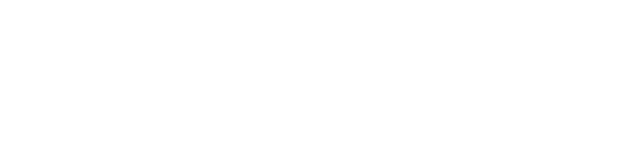
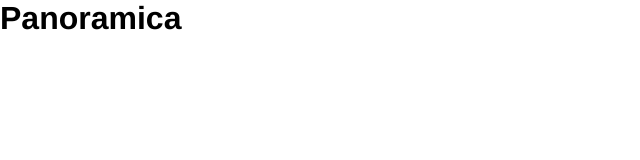
Before and after one commit to slaylines/panoramica, a website built with Parcel: page src/index.html in a window 1280 px wide. Shown: the whole page, without its empty margins (0-640 px from the left). Built offline with nearby package versions, Linux system fonts and the light colour scheme.

Commit message:
Add jquery and normalize deps

```diff
--- a/src/index.html
+++ b/src/index.html
@@ -4,9 +4,12 @@
     <meta charset="utf-8">
     <title>Panoramica</title>
 
-    <link rel="stylesheet" href="./styles/index.css">
+    <link rel="stylesheet" href="./styles/index.scss">
     <script src="./scripts/index.js"></script>
   </head>
   <body>
+    <main>
+      <h1>Panoramica</h1>
+    </main>
   </body>
 </html>
--- a/src/scripts/index.js
+++ b/src/scripts/index.js
@@ -1,2 +1,5 @@
-window.addEventListener('load', () => {
+import $ from 'jquery';
+
+$(document).ready(() => {
+  console.log('READY');
 });
--- /dev/null
+++ b/src/styles/index.scss
@@ -0,0 +1,24 @@
+@import 'normalize.css';
+
+* {
+  box-sizing: border-box;
+  -webkit-tap-highlight-color: transparent;
+  -webkit-overflow-scrolling: touch;
+}
+
+html, body {
+  width: 100vw;
+  height: 100vh;
+  font-size: 16px;
+  font-family: Helvetica, sans-serif;
+}
+
+main {
+  position: relative;
+  width: 100%;
+  height: 100%;
+
+  h1 {
+    margin: 0;
+  }
+}
```
Also changed, not shown: package.json (+6 -2 lines), README.md, src/styles/index.css (deleted), 2 other files.
